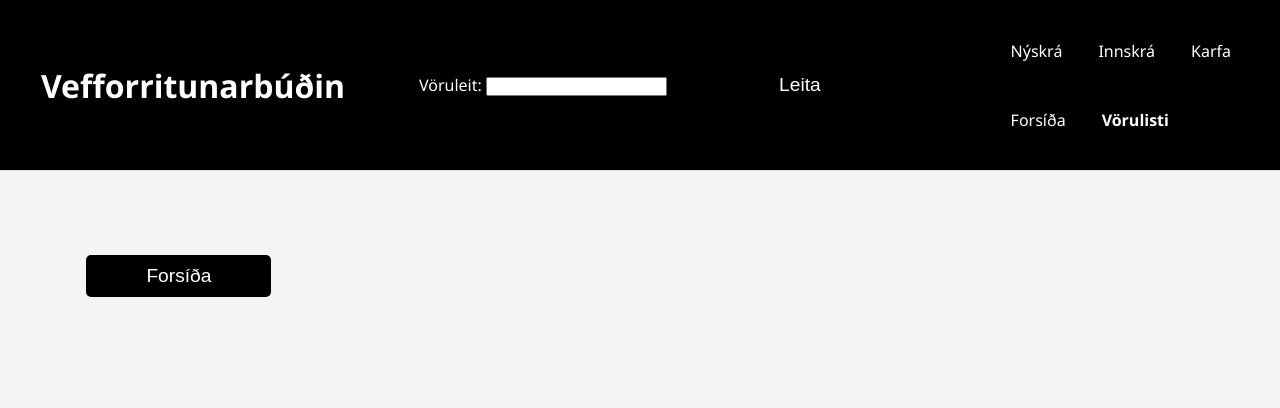
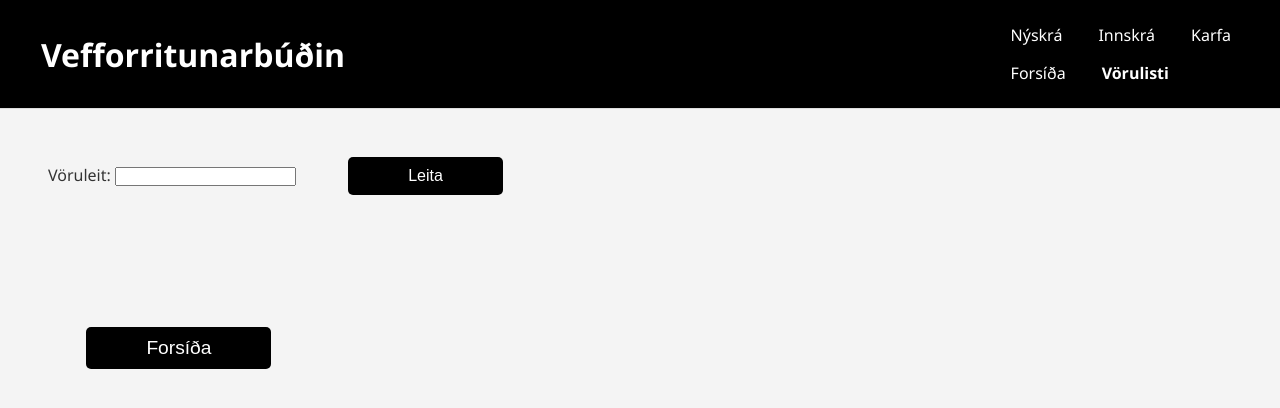
Before and after one commit to brynjarmbje/Veff1-H2-TheDream, a website: page sidur/productList.html in a window 1280 px wide. Drawn offline with Linux system fonts and the light colour scheme; no server answers.

Commit message:
færði search bar fyrir neðan header

```diff
--- a/sidur/productList.html
+++ b/sidur/productList.html
@@ -11,11 +11,6 @@
     <header>
         <div class="header-container">
             <a href="../index.html"><H1>Vefforritunarbúðin</H1></a>
-            <form class="search-form">
-                <label for="search">Vöruleit:</label>
-                <input type="search" id="search" data-search />
-                <button type="submit">Leita</button>
-              </form>
             <nav class="navigation">
                 <div class="nav-group top-nav">
                     <a href="#">Nýskrá</a>
@@ -31,6 +26,11 @@
     </header>
 
 <main>
+    <form class="search-form">
+        <label for="search">Vöruleit:</label>
+        <input type="search" id="search" data-search />
+        <button type="submit">Leita</button>
+    </form>
     <div class="prodList">
         <div class="product-row" id="products-container"></div>
         <button><a href="../index.html">Forsíða</a></button>
--- a/styles.css
+++ b/styles.css
@@ -12,7 +12,7 @@ a {
 }
 
 body {
-  font-family: "Segoe UI", Tahoma, Geneva, Verdana, sans-serif;
+  font-family: 'Segoe UI', Tahoma, Geneva, Verdana, sans-serif;
   background-color: #f4f4f4;
   color: #333;
 }
@@ -25,7 +25,7 @@ header {
 
 .header-container {
   display: flex;
-  justify-content: space-between;
+  justify-content: space-evenly;
   align-items: center;
   padding: 1em 2%; /* Adjust padding as needed */
   background-color: #000; /* Or any color you prefer */
@@ -142,7 +142,7 @@ footer {
 
 /* Body styles */
 body {
-  font-family: "Segoe UI", Tahoma, Geneva, Verdana, sans-serif;
+  font-family: 'Segoe UI', Tahoma, Geneva, Verdana, sans-serif;
   background-color: #f4f4f4;
   color: #333;
 }
@@ -333,4 +333,18 @@ button {
   font-size: large;
 }
 
+.search-form {
+  padding-left: 3rem;
+}
+
+.search-form input {
+  margin: 0rem;
+  padding: 0rem;
+}
+
+.search-form button {
+  padding: 1rem, 2rem;
+  font-size: 1rem;
+}
+
 /*# sourceMappingURL=styles.css.map */
```
